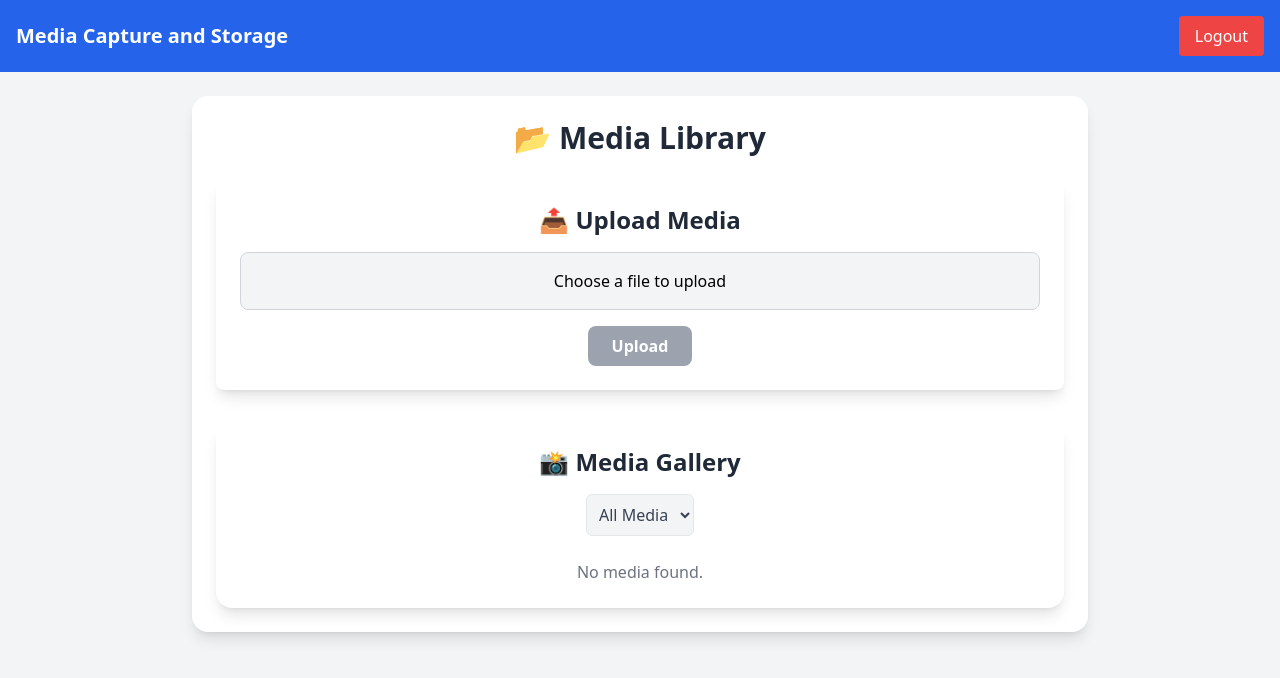
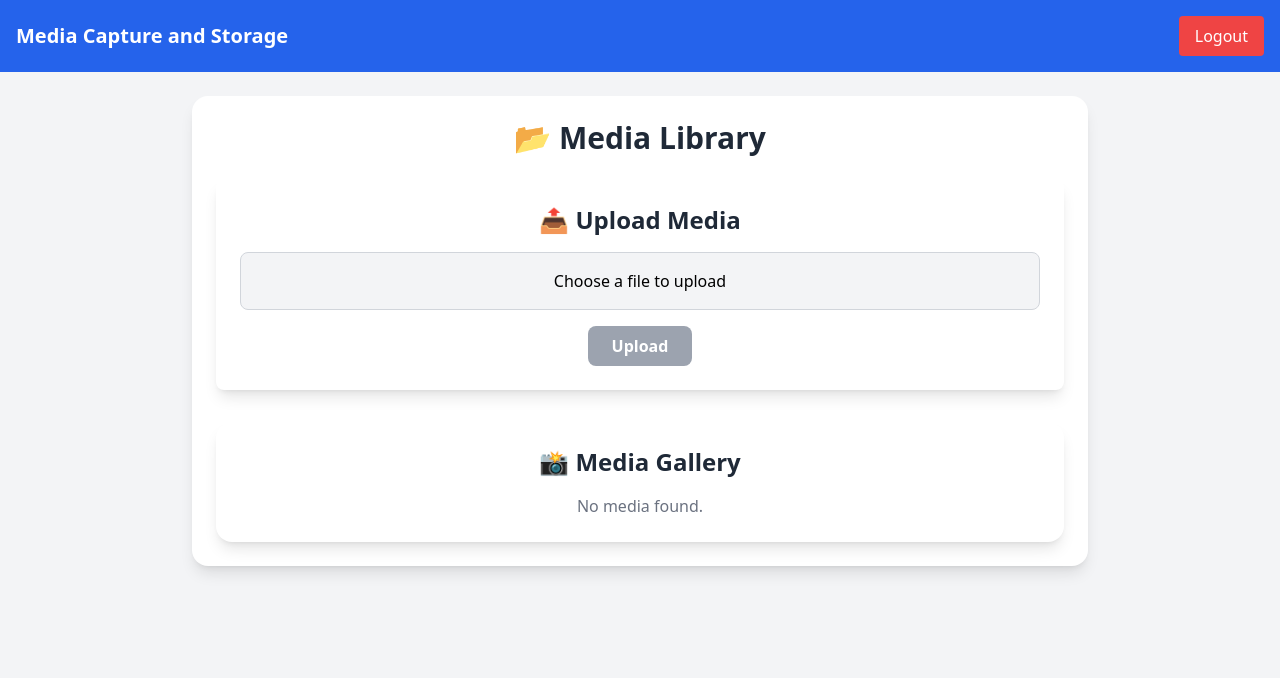
Before and after one commit to amitkumar88825/media_capture, a React (Create React App) app in the folder client/: page /media in a window 1280 px wide. Shown: the top 678 px of the page. Built offline with nearby package versions, Linux system fonts and the light colour scheme.

Commit message:
app is bug free

```diff
--- a/client/src/components/media/MediaGallery.js
+++ b/client/src/components/media/MediaGallery.js
@@ -5,7 +5,6 @@ import axios from "axios";
 
 const MediaGallery = () => {
   const [media, setMedia] = useState([]);
-  const [filter, setFilter] = useState("video");
   const [selectedMedia, setSelectedMedia] = useState(null);
 
   useEffect(() => {
@@ -28,7 +27,7 @@ const MediaGallery = () => {
     };
 
   loadMedia()
-  }, [filter]);
+  }, []);
 
   const handleDelete = async (id) => {
     const token = localStorage.getItem("token");
@@ -39,18 +38,6 @@ const MediaGallery = () => {
   return (
     <div className="bg-white shadow-lg rounded-2xl p-6 mt-6">
       <h3 className="text-2xl font-bold text-gray-800 text-center mb-4">📸 Media Gallery</h3>
-
-      {/* Filter Dropdown */}
-      <div className="flex justify-center mb-6">
-        <select
-          className="p-2 border rounded-md bg-gray-100 text-gray-700 focus:ring-2 focus:ring-blue-400"
-          onChange={(e) => setFilter(e.target.value)}
-        >
-          <option value="">All Media</option>
-          <option value="image">Images</option>
-          <option value="video">Videos</option>
-        </select>
-      </div>
 
       {/* Media Grid */}
       <div className="grid grid-cols-2 md:grid-cols-3 lg:grid-cols-4 gap-4">
```
